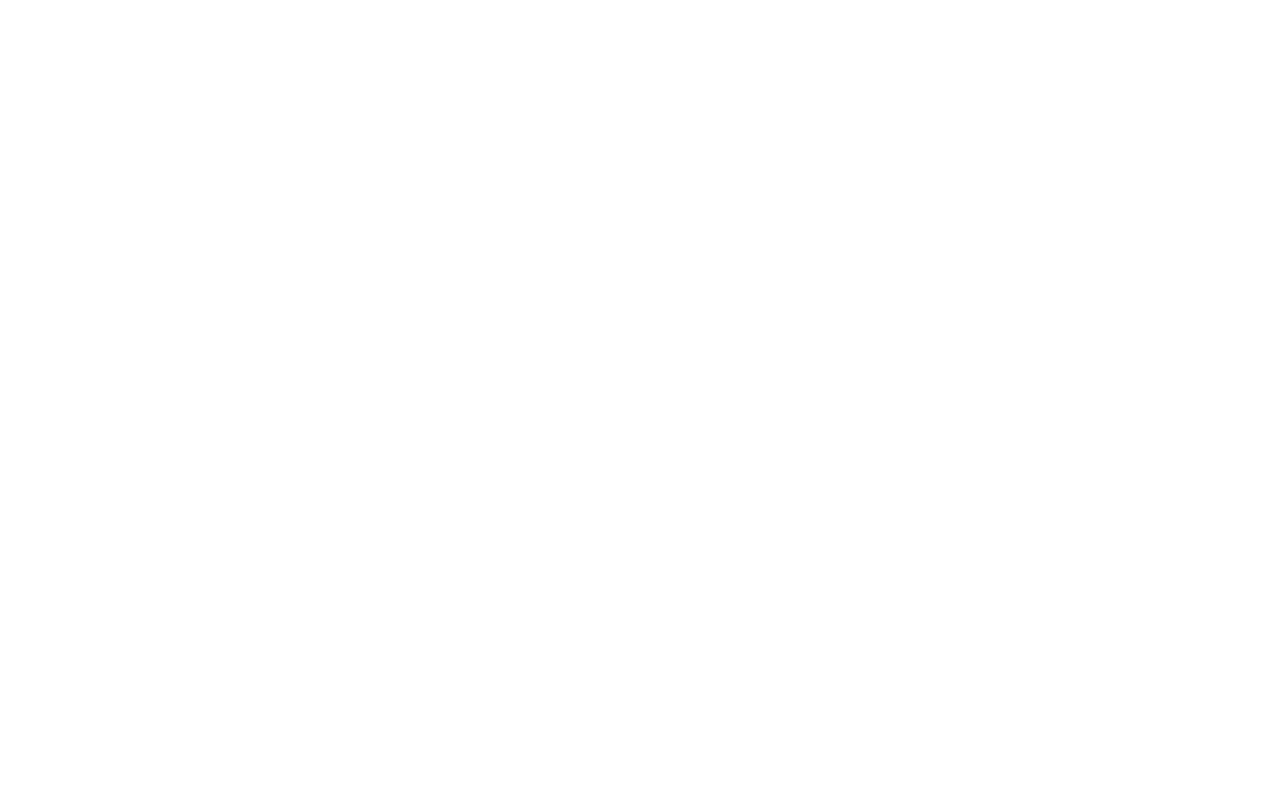
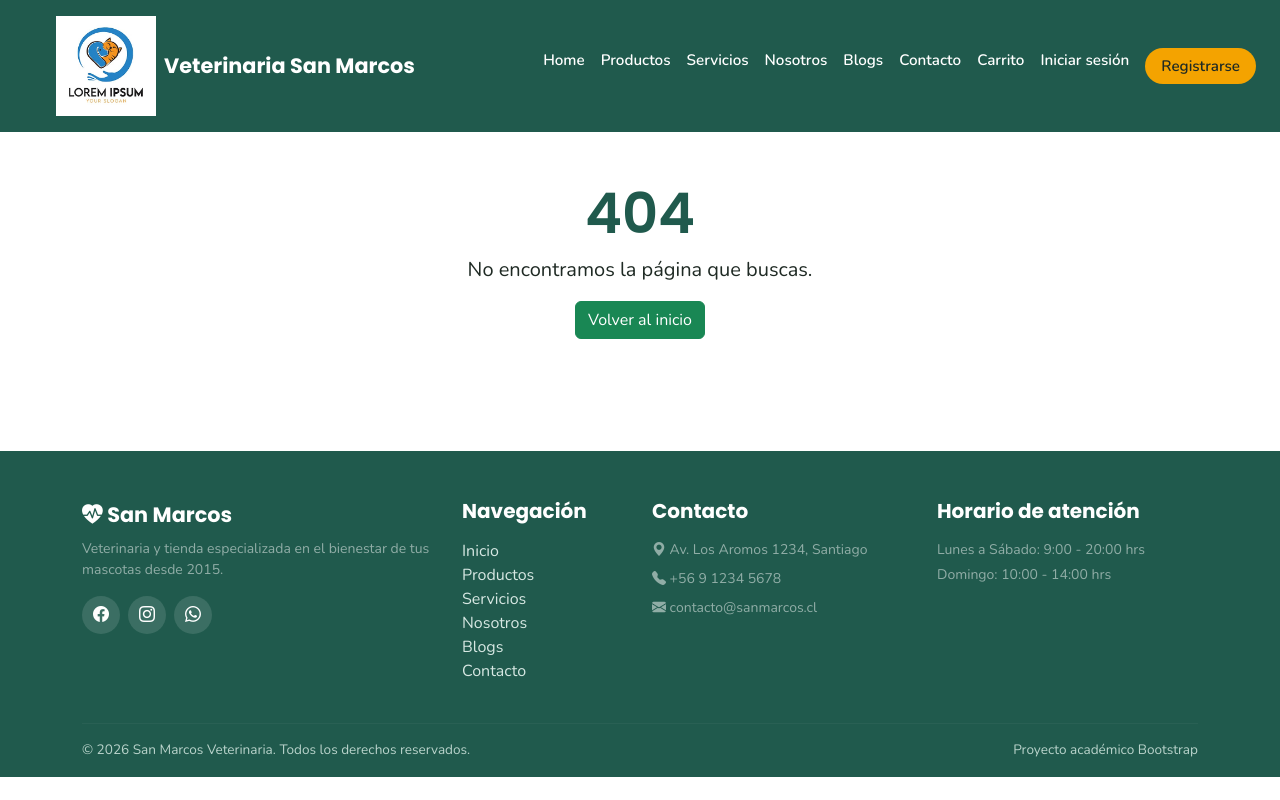
Before and after one commit to Bruno-M-M/projecto-veterinaria-react, a React (Vite) app: page /admin in a window 1280 px wide. Before the commit this address had no page. Built offline with nearby package versions, Linux system fonts and the light colour scheme.

Commit message:
feat: agrega ruta 404 y README del proyecto

```diff
--- a/src/App.jsx
+++ b/src/App.jsx
@@ -7,6 +7,7 @@ import Carrito from "./pages/Carrito.jsx";
 import Pendiente from "./pages/Pendiente.jsx";
 import AdminProductos from "./pages/admin/AdminProductos.jsx";
 import NuevoProducto from "./pages/admin/NuevoProducto.jsx";
+import NoEncontrado from "./pages/NoEncontrado.jsx";
 
 const paginas = [
     ["servicios", "Servicios"],
@@ -15,6 +16,7 @@ const paginas = [
     ["contacto", "Contacto"],
     ["login", "Iniciar sesión"],
     ["registro", "Registrarse"],
+    ["checkout", "Checkout"],
 ];
 
 function App() {
@@ -31,6 +33,7 @@ function App() {
                     {paginas.map(([ruta, titulo]) => (
                         <Route key={ruta} path={ruta} element={<Pendiente titulo={titulo} />} />
                     ))}
+                    <Route path="*" element={<NoEncontrado />} />
                 </Route>
             </Routes>
         </BrowserRouter>
--- /dev/null
+++ b/src/pages/NoEncontrado.jsx
@@ -0,0 +1,14 @@
+import { Link } from "react-router-dom";
+import { Container, Button } from "react-bootstrap";
+
+function NoEncontrado() {
+    return (
+        <Container className="py-5 text-center" id="pagina-no-encontrada">
+            <h1 className="display-4">404</h1>
+            <p className="lead">No encontramos la página que buscas.</p>
+            <Button as={Link} to="/" variant="success">Volver al inicio</Button>
+        </Container>
+    );
+}
+
+export default NoEncontrado;
```
Also changed, not shown: 2 other files (tests, documents, lock files or other folders).
